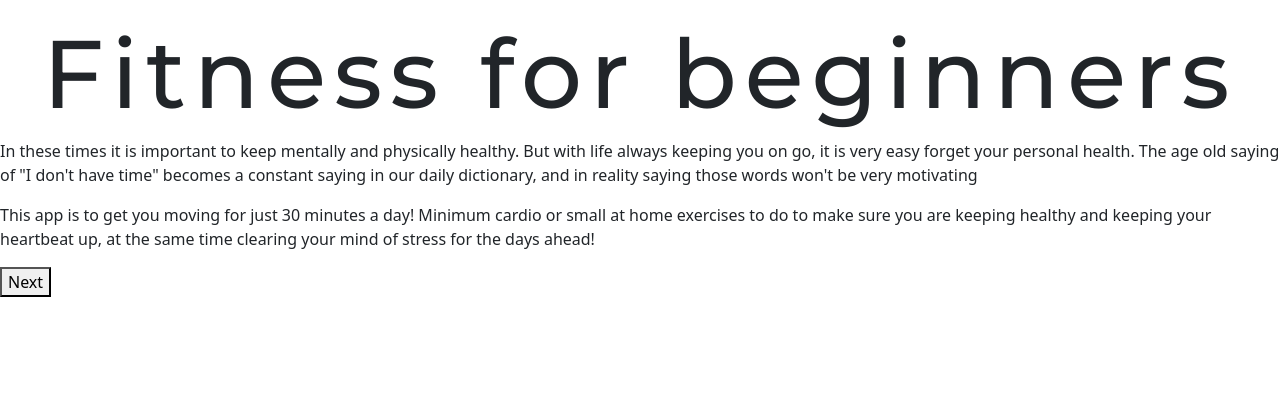
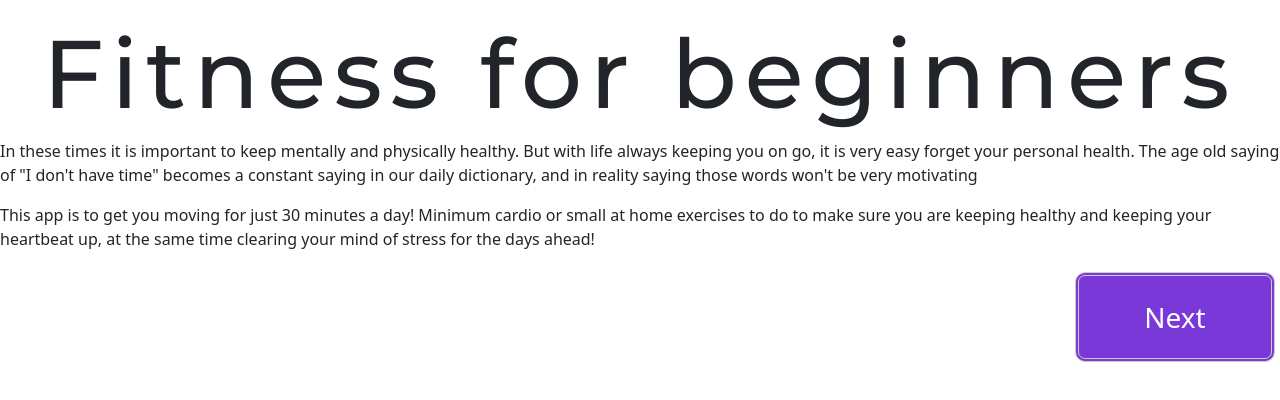
Before and after one commit to calvinalee2006/Beginners-guide-to-fitness, a React (Create React App) app: page / in a window 1280 px wide. Shown: the top 400 px of the page. Built offline with nearby package versions, Linux system fonts and the light colour scheme.

Commit message:
updated css

```diff
--- a/src/components/Cardio/cardio.js
+++ b/src/components/Cardio/cardio.js
@@ -70,9 +70,9 @@ const cardio =() => {
          the option to increase the difficulty are endless!
          </p>
         <div>
-        <button onClick ={() => navigate(-1)}>Previous</button>
+        <button className="btn-left" onClick ={() => navigate(-1)}>Previous</button>
         <NavLink to="WeightTraining">
-            <button>Next</button>
+            <button className="btn-right">Next</button>
             </NavLink>
             </div>
       </>
--- a/src/components/Diet/Diet.js
+++ b/src/components/Diet/Diet.js
@@ -37,9 +37,9 @@ function Diet() {
         If you have a bad input, then you will have a horrible output
     </p>
       <div>
-        <button onClick ={() => navigate(-1)}>Previous</button>
+        <button className="btn-left" onClick ={() => navigate(-1)}>Previous</button>
         <NavLink to="/">
-            <button>Next</button>
+            <button className="btn-right">Next</button>
             </NavLink>
             </div>
     </>
--- a/src/components/IntroductionPage/introduction.js
+++ b/src/components/IntroductionPage/introduction.js
@@ -16,7 +16,7 @@ export default function introduction() {
           small at home exercises to do to make sure you are keeping healthy and keeping your heartbeat up,
           at the same time clearing your mind of stress for the days ahead! </p>
           <NavLink to = '/stretching'>
-            <button>Next</button>
+            <button className="btn-right">Next</button>
             </NavLink>
       </>
     )
--- a/src/components/Stretches/stretching.js
+++ b/src/components/Stretches/stretching.js
@@ -227,12 +227,11 @@ const stretching = () => {
                 />
                 </div>
         </div>
-      <div>
-        <button onClick ={() => navigate(-1)}>Previous</button>
+
+        <button className="btn-left" onClick ={() => navigate(-1)}>Previous</button>
         <NavLink to="cardio">
-            <button>Next</button>
+            <button className="btn-right">Next</button>
             </NavLink>
-            </div>
 
             </div>
     </>
--- a/src/components/WeightTraining/WeightTraining.js
+++ b/src/components/WeightTraining/WeightTraining.js
@@ -85,9 +85,9 @@ function WeightTraining() {
       </ol>
 
         <div>
-        <button onClick ={() => navigate(-1)}>Previous</button>
+        <button className="btn-left" onClick ={() => navigate(-1)}>Previous</button>
         <NavLink to="Diet">
-            <button>Next</button>
+            <button className="btn-right">Next</button>
             </NavLink>
             </div>
     </>
--- a/src/styles.css
+++ b/src/styles.css
@@ -14,6 +14,7 @@
 
 .stretchIntro {
     display: flex;
+    margin-top: 1rem;
 }
 
 .stretchHeading {
@@ -22,6 +23,7 @@
     letter-spacing: .5rem;
     text-align: center;
     margin-top: 1rem;
+    border-bottom: solid 10px #7b38d8;
 
 }
 
@@ -29,6 +31,7 @@
     padding-right: 1rem;
     font-size: 1.3rem;
     text-indent: 30px;
+    padding: 1rem;
 }
 
 .stretchType {
@@ -36,6 +39,7 @@
     text-align: center;
     margin-top: 2rem;
     margin-bottom: 2rem;
+    border-bottom: solid 10px #7b38d8;
 }
 
 .example {
@@ -48,6 +52,9 @@
     text-align: center;
     font-size: 3rem;
     margin-bottom: 2rem;
+    border-bottom: solid 10px #14288c;
+    padding: 20px;
+    margin: 2rem;
 }
 
 .authorsParagraph {
@@ -59,4 +66,59 @@
 
 .authorsAdvice {
     text-align: center;
+    border-bottom: solid 10px #d5192f;
 }
+
+.btn-right {
+    display: inline-block;
+    background-color: #7b38d8;
+    float: right;
+    padding: 20px;
+    width: 200px;
+    color: #ffffff;
+    text-align: center;
+    border: 4px double #cccccc;
+    border-radius: 10px;
+    font-size: 28px;
+    cursor: pointer;
+    margin: 5px;
+    -webkit-transition: all 0.5s;
+    /* add this line, chrome, safari, etc */
+    -moz-transition: all 0.5s;
+    /* add this line, firefox */
+    -o-transition: all 0.5s;
+    /* add this line, opera */
+    transition: all 0.5s;
+    /* add this line */
+}
+
+.btn-right:hover {
+    background-color: green;
+}
+
+.btn-left {
+    display: inline-block;
+    background-color: #7b38d8;
+    float: left;
+    padding: 20px;
+    width: 200px;
+    color: #ffffff;
+    text-align: center;
+    border: 4px double #cccccc;
+    border-radius: 10px;
+    font-size: 28px;
+    cursor: pointer;
+    margin: 5px;
+    -webkit-transition: all 0.5s;
+    /* add this line, chrome, safari, etc */
+    -moz-transition: all 0.5s;
+    /* add this line, firefox */
+    -o-transition: all 0.5s;
+    /* add this line, opera */
+    transition: all 0.5s;
+    /* add this line */
+}
+
+.btn-left:hover {
+    background-color: green;
+}
```
